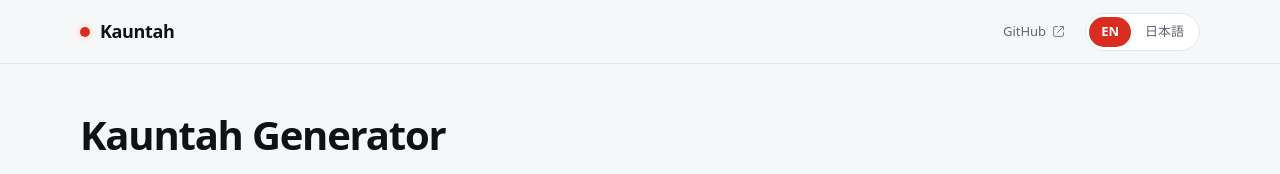
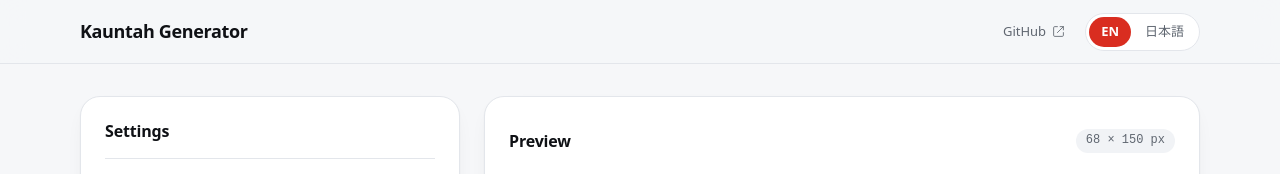
Before and after one commit to fjt-dev/kauntah-generate, an Astro site: page / in a window 1280 px wide. Shown: the top 174 px of the page. Built offline with nearby package versions, Linux system fonts and the light colour scheme; Astro itself is replaced by a stand-in of ours.

Commit message:
feat: show Kauntah Generator in the header only
Replace the dot-and-Kauntah brand with plain "Kauntah Generator" text and
drop the visible page heading; the localized h1 stays for screen readers.

Co-Authored-By: Claude Opus 5.5 <noreply@anthropic.com>

```diff
--- a/src/components/GeneratorPage.astro
+++ b/src/components/GeneratorPage.astro
@@ -44,7 +44,7 @@ const themeNames = Object.keys(themes) as Theme[];
 <BaseLayout lang={locale} title={copy.title} description={copy.description}>
   <a class="skip-link" href="#main-content">{copy.skip}</a>
   <header class="site-header"><div class="shell header-inner">
-    <a class="brand" href={isJa ? "/ja/" : "/"} aria-label={copy.home}>Kauntah</a>
+    <a class="brand" href={isJa ? "/ja/" : "/"} aria-label={copy.home}>Kauntah Generator</a>
     <nav aria-label={copy.nav}>
       <a href="https://github.com/fjt-dev/Kauntah" target="_blank" rel="noreferrer" class="external-link">GitHub<ExternalLinkIcon /><span class="sr-only"> ({copy.newWindow})</span></a>
       <div class="language-switch" role="group" aria-label={copy.language}>
@@ -54,7 +54,7 @@ const themeNames = Object.keys(themes) as Theme[];
     </nav>
   </div></header>
   <main class="shell page" id="main-content" tabindex="-1">
-    <h1>{copy.title}</h1>
+    <h1 class="sr-only">{copy.title}</h1>
     <noscript><p class="notice">{copy.noScript}</p></noscript>
     <div class="workspace">
         <section class="preview-section" aria-labelledby="preview-title">
--- a/src/styles/global.css
+++ b/src/styles/global.css
@@ -179,7 +179,7 @@
     gap: 24px;
   }
   .page {
-    padding-block: 48px 72px;
+    padding-block: 32px 72px;
   }
   .workspace {
     display: grid;
@@ -279,23 +279,11 @@
 @layer components {
   /* Header */
   .brand {
-    display: inline-flex;
-    align-items: center;
-    gap: 10px;
     color: var(--ink);
     font-weight: 700;
     font-size: 18px;
     letter-spacing: -0.02em;
     text-decoration: none;
-
-    &::before {
-      content: "";
-      inline-size: 10px;
-      block-size: 10px;
-      border-radius: 50%;
-      background: var(--accent);
-      box-shadow: 0 0 0 4px var(--accent-soft);
-    }
   }
   nav {
     display: flex;
@@ -770,9 +758,6 @@
     .language-switch [aria-current="page"] {
       border: 2px solid Highlight;
     }
-    .brand::before {
-      background: CanvasText;
-    }
   }
 }
 
```
